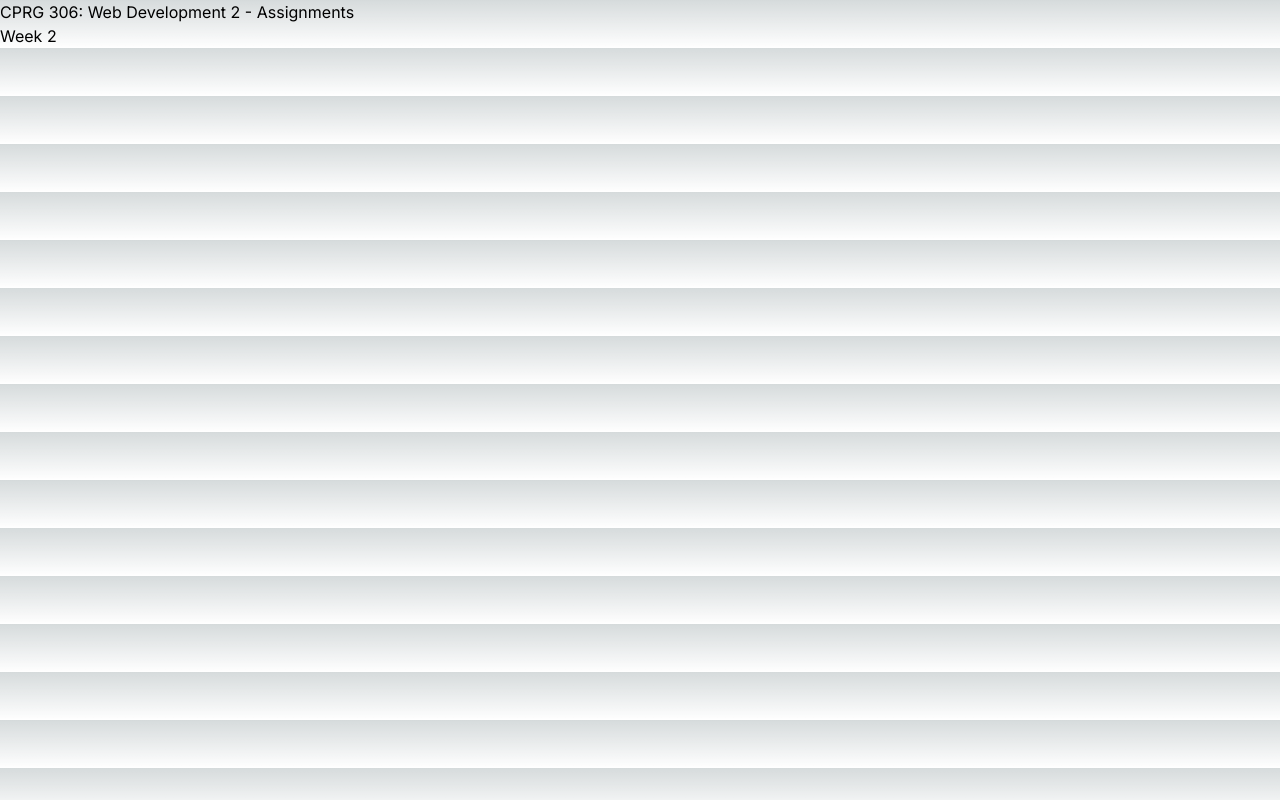
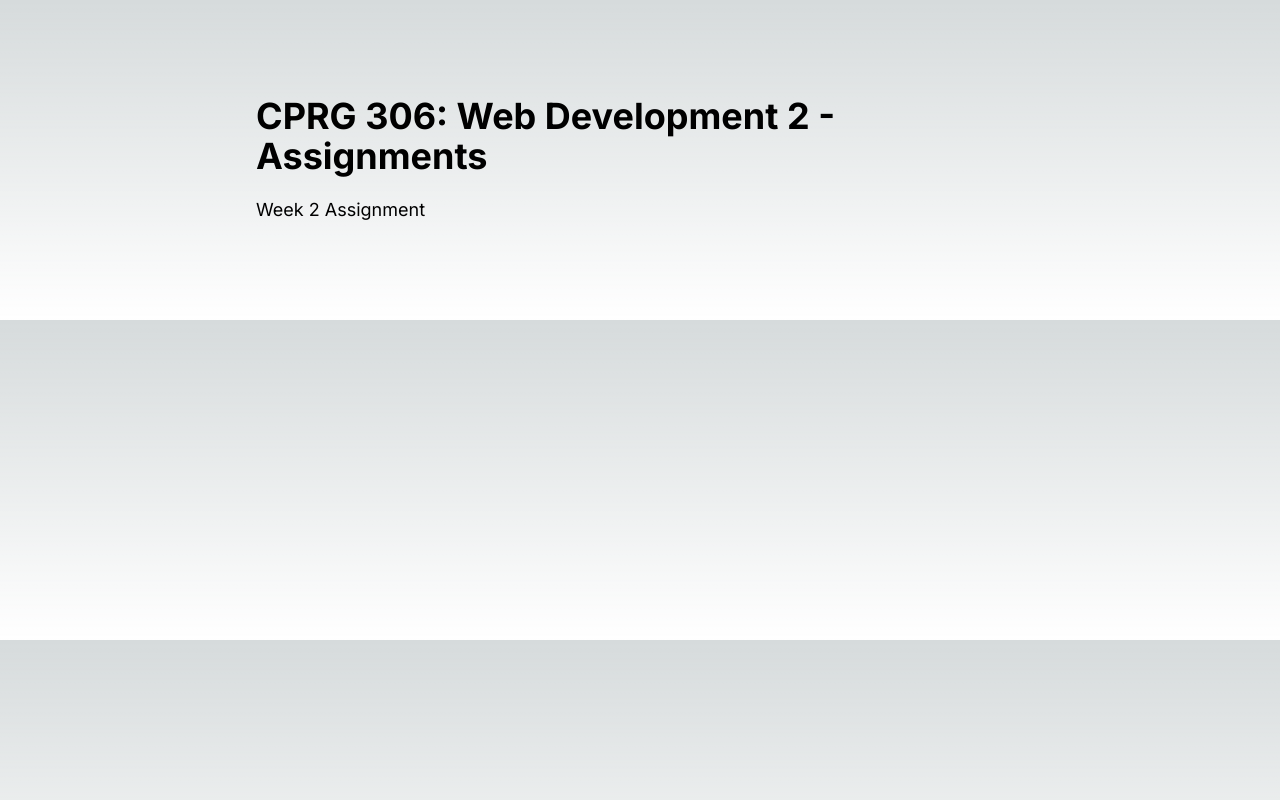
Before and after one commit to Danny2705/cprg306-assignments, a Next.js app: page / in a window 1280 px wide. Built offline with nearby package versions, Linux system fonts and the light colour scheme.

Commit message:
Week 2 fix styling

```diff
--- a/app/page.js
+++ b/app/page.js
@@ -3,8 +3,17 @@ import Link from "next/link";
 export default function Home() {
   return (
     <main>
-      <h1>CPRG 306: Web Development 2 - Assignments</h1>
-      <Link href='/week-2'>Week 2</Link>
+      <div className='flex justify-center flex-col px-[16rem] py-[6rem]'>
+        <h1 className='text-4xl font-bold'>
+          CPRG 306: Web Development 2 - Assignments
+        </h1>
+        <Link
+          href='/week-2'
+          className='text-lg mt-[1.25rem] hover:underline hover:text-green-400'
+        >
+          Week 2 Assignment
+        </Link>
+      </div>
     </main>
   );
 }
```
